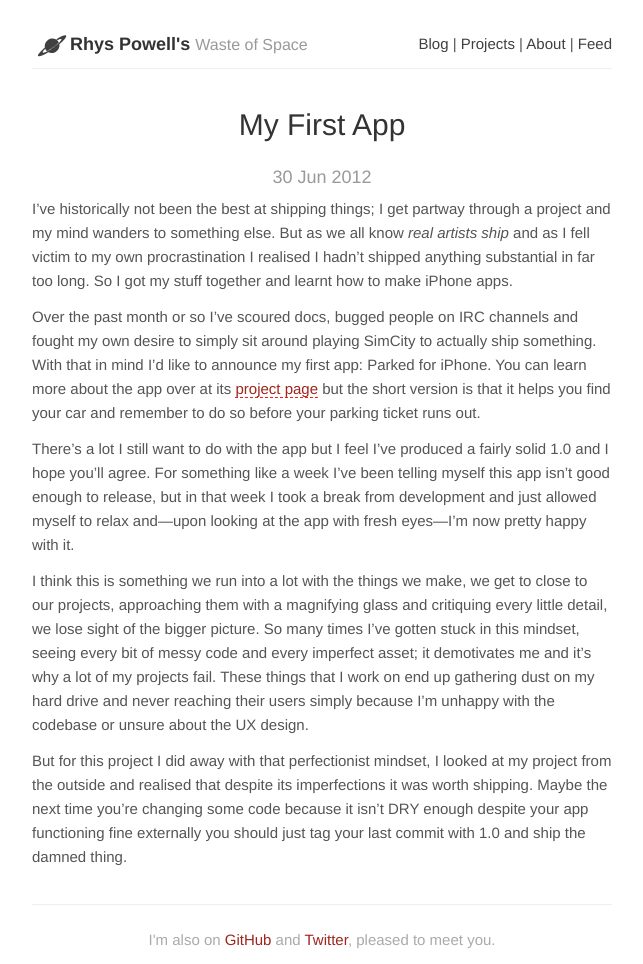
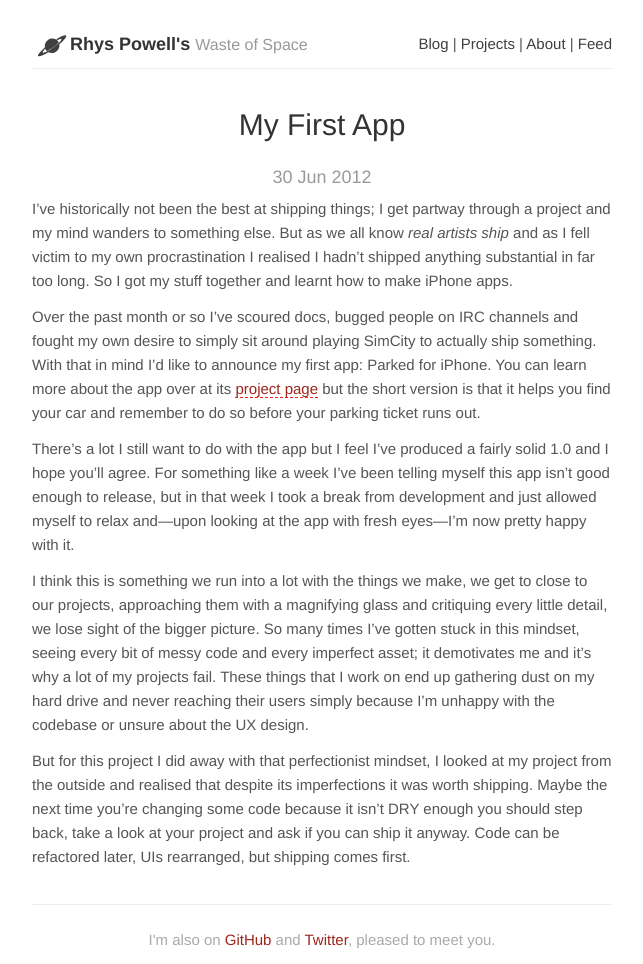
Before and after one commit to rpowelll/rpowelll.github.com, a Jekyll site: the page built from _posts/2012-06-30-my-first-app.md, in a window 1280 px wide. Shown: the whole page, without its empty margins (318-961 px from the left). Built offline with Jekyll 4.4.1, drawn with Linux system fonts in a browser that asks for light colours; nearby versions of some CDN libraries; Markdown is read by kramdown in place of the engine named in the settings.

Commit message:
Quick alteration to my last post's conclusion

```diff
--- a/_posts/2012-06-30-my-first-app.md
+++ b/_posts/2012-06-30-my-first-app.md
@@ -13,4 +13,4 @@ There's a lot I still want to do with the app but I feel I've produced a fairly
 
 I think this is something we run into a lot with the things we make, we get to close to our projects, approaching them with a magnifying glass and critiquing every little detail, we lose sight of the bigger picture. So many times I've gotten stuck in this mindset, seeing every bit of messy code and every imperfect asset; it demotivates me and it's why a lot of my projects fail. These things that I work on end up gathering dust on my hard drive and never reaching their users simply because I'm unhappy with the codebase or unsure about the UX design.
 
-But for this project I did away with that perfectionist mindset, I looked at my project from the outside and realised that despite its imperfections it was worth shipping. Maybe the next time you're changing some code because it isn't DRY enough despite your app functioning fine externally you should just tag your last commit with 1.0 and ship the damned thing.
+But for this project I did away with that perfectionist mindset, I looked at my project from the outside and realised that despite its imperfections it was worth shipping. Maybe the next time you're changing some code because it isn't DRY enough you should step back, take a look at your project and ask if you can ship it anyway. Code can be refactored later, UIs rearranged, but shipping comes first.
```
